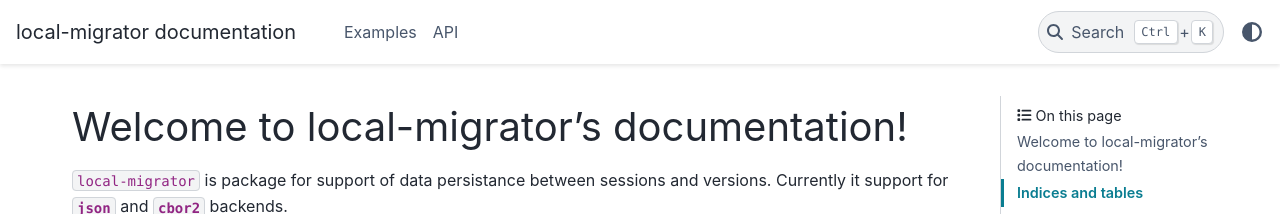
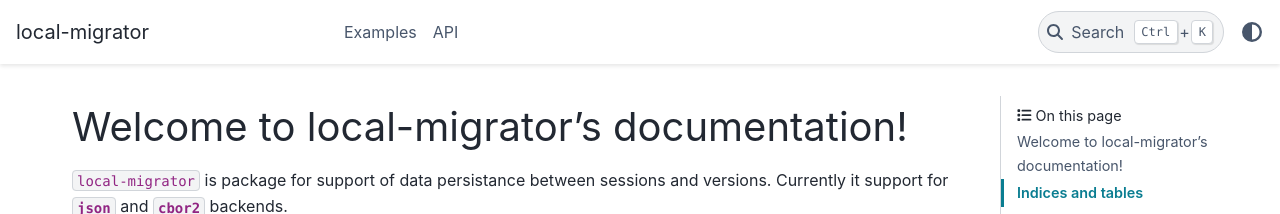
Before and after one commit to Czaki/local-migrator, a Sphinx documentation site: the page built from docs/index.rst, in a window 1280 px wide. Shown: the top 214 px of the page. Built offline with Sphinx 7.4.7 and the PyData theme 0.15.4, drawn with Linux system fonts in a browser that asks for light colours; the version number could not be read and is left out.

Commit message:
add title

```diff
--- a/docs/conf.py
+++ b/docs/conf.py
@@ -53,6 +53,7 @@ exclude_patterns = ["_build", "Thumbs.db", ".DS_Store"]
 # a list of builtin themes.
 #
 html_theme = "pydata_sphinx_theme"
+html_title = "local-migrator"
 
 # Add any paths that contain custom static files (such as style sheets) here,
 # relative to this directory. They are copied after the builtin static files,
```
